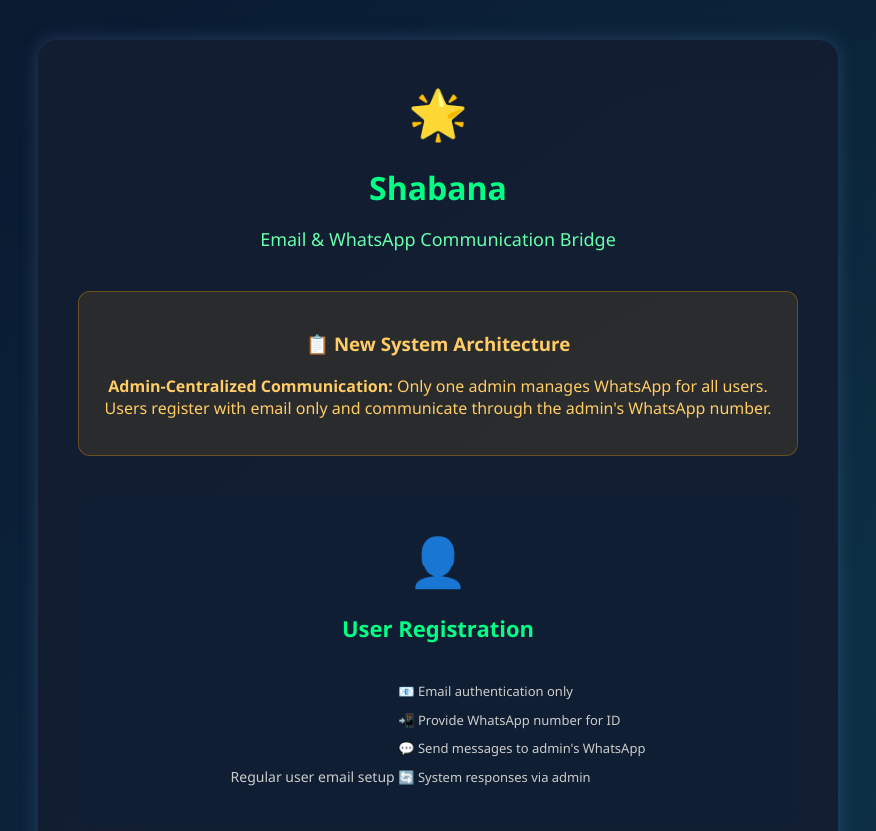
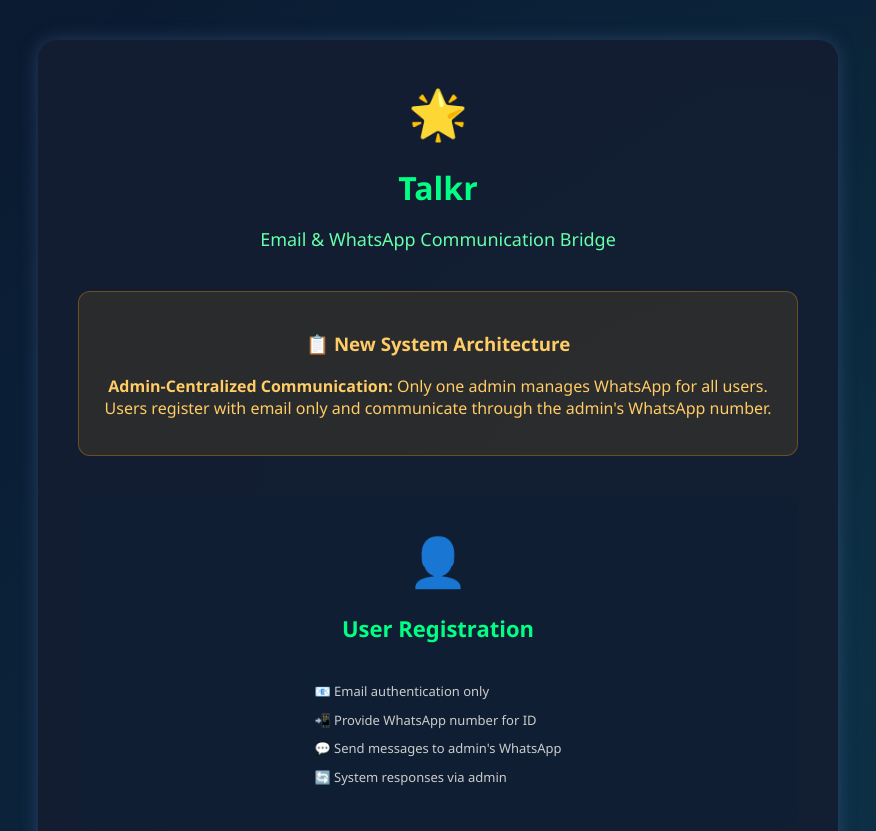
Before and after one commit to taaha-iqbal-paysys/Talkr, a website: page public/index.html in a window 1280 px wide. Shown: the top 831 px of the page, without its empty margins (202-1078 px from the left). Drawn offline with Linux system fonts and the light colour scheme.

Commit message:
UI update

```diff
--- a/public/index.html
+++ b/public/index.html
@@ -3,7 +3,7 @@
 <head>
   <meta charset="UTF-8" />
   <meta name="viewport" content="width=device-width, initial-scale=1.0"/>
-  <title>Shabana - Email & WhatsApp Bridge</title>
+  <title>Talkr - Email & WhatsApp Bridge</title>
   <style>
     * {
       box-sizing: border-box;
@@ -196,7 +196,7 @@
 <body>
   <div class="container">
     <div class="logo">🌟</div>
-    <h1>Shabana</h1>
+    <h1>Talkr</h1>
     <p class="subtitle">Email & WhatsApp Communication Bridge</p>
 
     <div class="info-section how-it-works">
@@ -209,7 +209,7 @@
         <div class="option-icon">👤</div>
         <div class="option-title user-title">User Registration</div>
         <div class="option-description">
-          Regular user email setup
+
           <ul class="feature-list">
             <li>📧 Email authentication only</li>
             <li>📲 Provide WhatsApp number for ID</li>
```
Also changed, not shown: public/error.html (+1 -1 lines), public/success.html (+1 -1 lines), public/user-register.html (+2 -2 lines).
